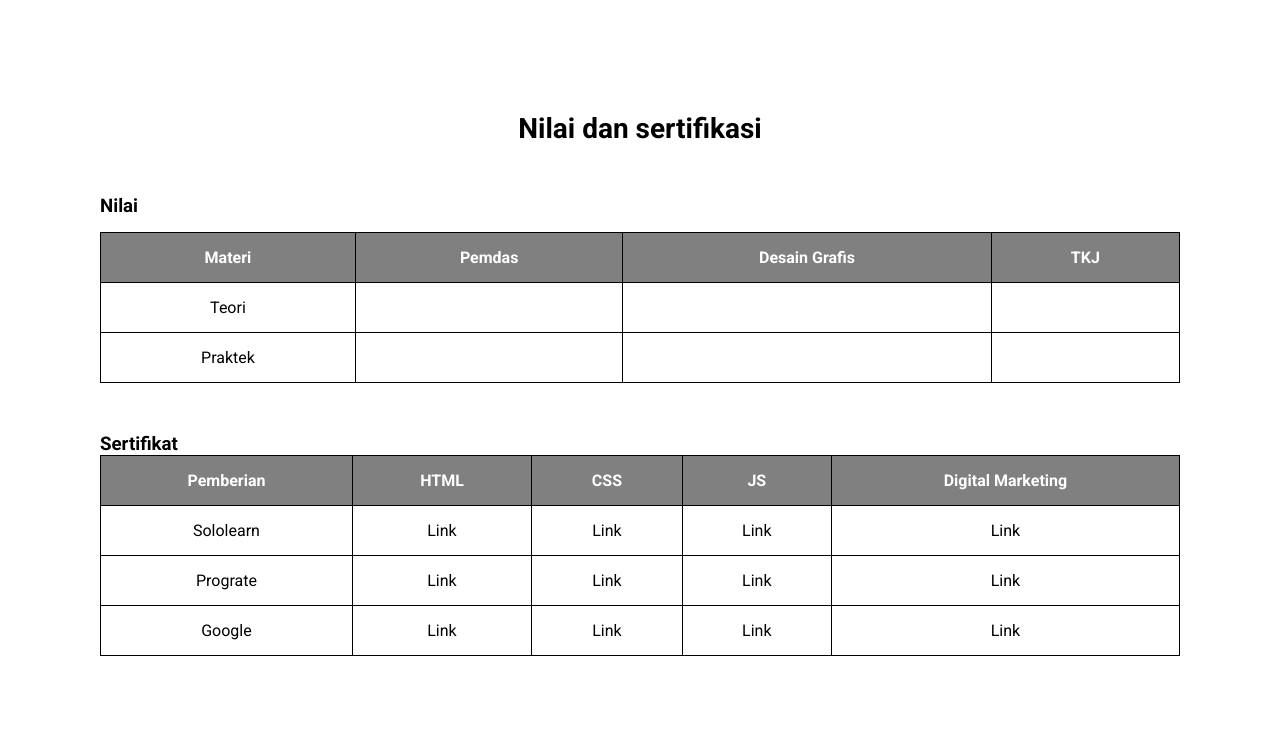
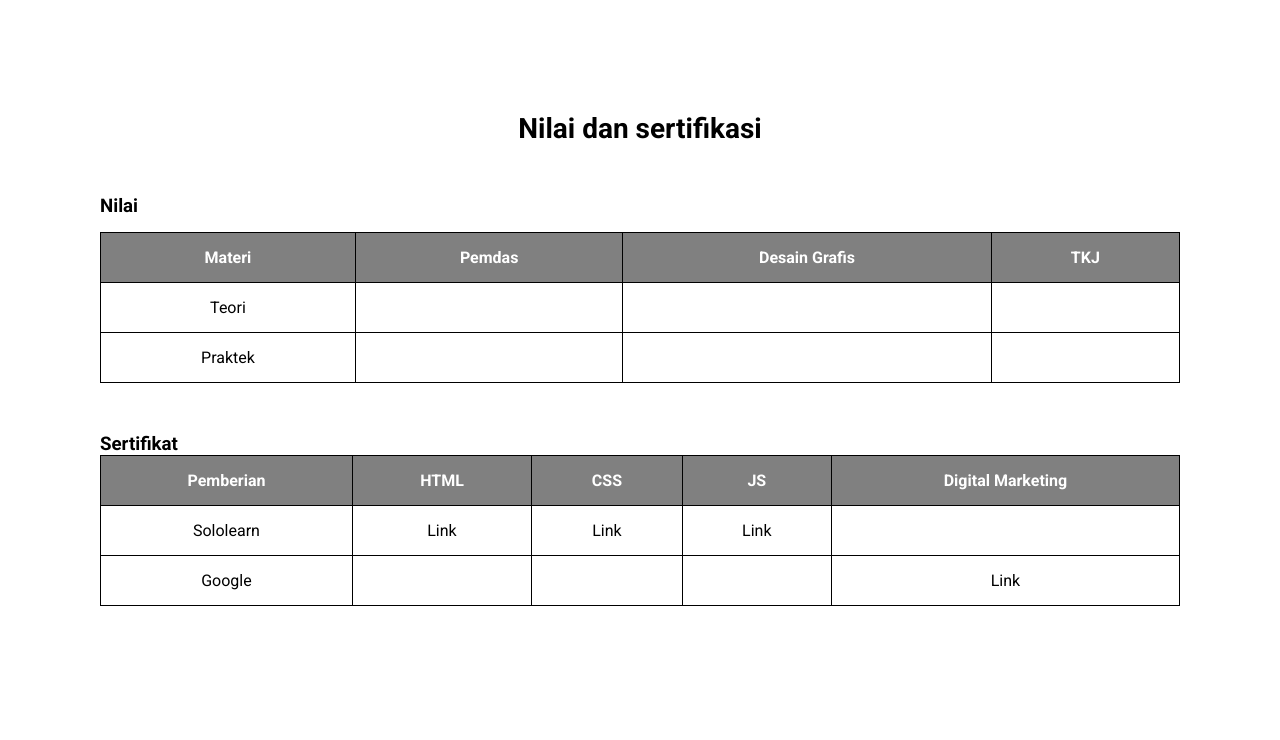
Before and after one commit to sulthanarif/sulthanarif.github.io, a plain HTML site: page index.html in a window 1280 px wide. Shown: the part 2516-3256 px from the top of the page. Drawn offline with nearby package versions, Linux system fonts and the light colour scheme.

Commit message:
Update index.html

```diff
--- a/index.html
+++ b/index.html
@@ -82,7 +82,7 @@
                     <img src="assets/WhatsApp Image 2021-02-14 at 14.12.54.jpeg" alt="profil" title="profil saya">
                 </div>
                 <div class="kanan">
-                    <p>Saya seorang siswa yang dapat menulis kode untuk program dalam bahasa pemrograman dasar dan mampu menolong orang lain untuk menemukan letak masalah dalam penulisannya.
+                    <p>Saya adalah seorang pelajar yang memiliki minat besar dibidang rekayasa perangkat lunak, selama bersekolah di SMK Strada Jakarta dengan jurusan Teknik Informatika Pemrograman yang memfokuskan keahlian dibidang rekayasa perangkat lunak dan pemrograman, saya rutin meningkatkan kemampuan pemrograman saya agar nantinya bisa memberikan manfaat besar bagi dunia.
                         <br> <br>
                         Serta saya seorang yang memiliki kemampuan dalam mendesain berbagai macam media promosi seperti spanduk, kemasan, dan desain promosi media social. Saya menguasai software desain Photoshop dengan baik.
                 </div>
@@ -171,21 +171,14 @@
                         <td><a href="https://www.sololearn.com/Certificate/1014-20465169/jpg" target="_blank"
                                 rel="noopener noreferrer">Link</a></td>
                         <td><a href="https://www.sololearn.com/Certificate/1023-20465169/jpg">Link</a></td>
-                        <td><a href="http://" target="_blank" rel="noopener noreferrer">Link</a></td>
-                        <td><a href="http://" target="_blank" rel="noopener noreferrer" title="konten ini tidak tersedia">Link</a></td>
-                    </tr>
-                    <tr>
-                        <td>Prograte</td>
-                        <td><a href="http://" target="_blank" rel="noopener noreferrer" title="konten ini tidak tersedia">Link</a></td>
-                        <td><a href="http://" target="_blank" rel="noopener noreferrer" title="konten ini tidak tersedia">Link</a></td>
-                        <td><a href="http://" target="_blank" rel="noopener noreferrer">Link</a></td>
-                        <td><a href="http://" target="_blank" rel="noopener noreferrer" title="konten ini tidak tersedia">Link</a></td>
+                        <td><a href="https://www.sololearn.com/certificates/course/en/20465169/1024/landscape/png" target="_blank" rel="noopener noreferrer">Link</a></td>
+                        <td><a href="https://" target="_blank" rel="noopener noreferrer"></a></td>
                     </tr>
                     <tr>
                         <td>Google</td>
-                        <td><a href="http://" target="_blank" rel="noopener noreferrer" title="konten ini tidak tersedia">Link</a></td>
-                        <td><a href="http://" target="_blank" rel="noopener noreferrer" title="konten ini tidak tersedia">Link</a></td>
-                        <td><a href="http://" target="_blank" rel="noopener noreferrer" title="konten ini tidak tersedia">Link</a></td>
+                        <td><a href="http://" target="_blank" rel="noopener noreferrer" title="konten ini tidak tersedia"></a></td>
+                        <td><a href="http://" target="_blank" rel="noopener noreferrer" title="konten ini tidak tersedia"></a></td>
+                        <td><a href="http://" target="_blank" rel="noopener noreferrer" title="konten ini tidak tersedia"></a></td>
                         <td><a href="assets/google-sertifikat.jpg" target="_blank" rel="noopener noreferrer" title="buka">Link</a></td>
                     </tr>
                 </table>
```
